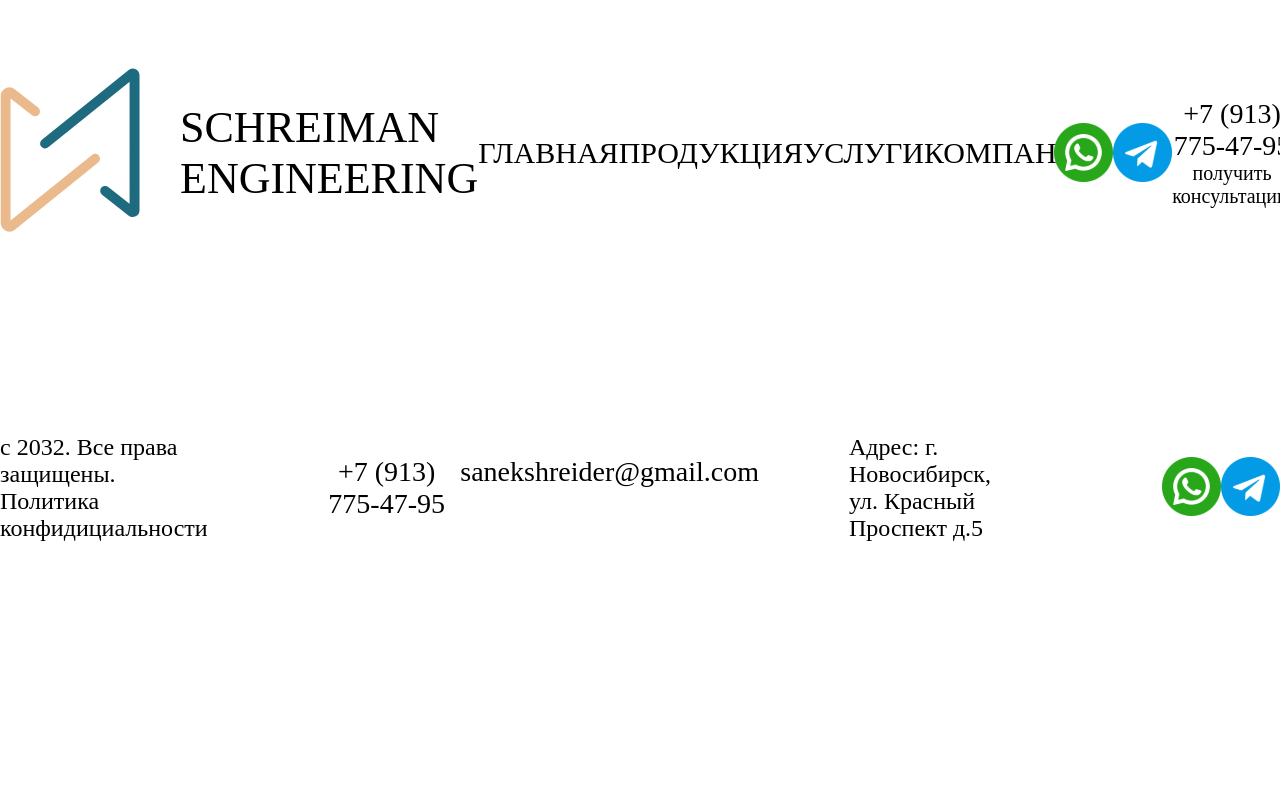
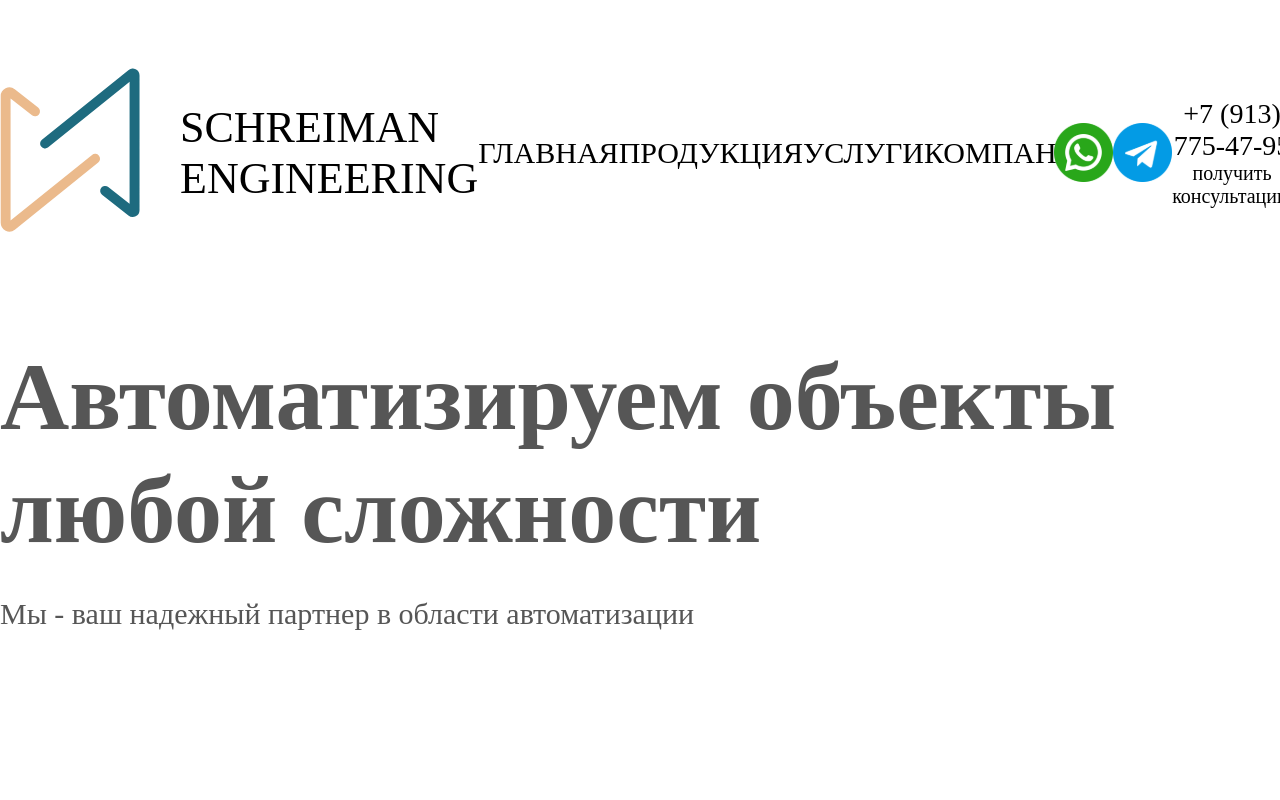
Before and after one commit to Vinorval/schreimaneng_ineering, a React (Create React App) app: page / in a window 1280 px wide. Shown: the top 800 px of the page. Built offline with nearby package versions, Linux system fonts and the light colour scheme.

Commit message:
feat: 'add section Promo'

```diff
--- a/src/components/app/App.js
+++ b/src/components/app/App.js
@@ -2,11 +2,13 @@
 import './App.css';
 import AppHeader from '../appHeader/AppHeader';
 import Footer from '../footer/Footer';
+import Promo from '../promo/Promo';
 
 function App() {
   return (
     <div className="App">
       <AppHeader></AppHeader>
+      <Promo></Promo>
       <Footer></Footer>
     </div>
   );
--- /dev/null
+++ b/src/components/promo/Promo.css
@@ -0,0 +1,26 @@
+.promo {
+    margin-top: 100px;
+    display: grid;
+    gap: 30px;
+}
+
+.promo__title {
+    font-family: 'Raleway';
+    font-style: normal;
+    font-weight: 700;
+    font-size: 96px;
+    line-height: 113px;
+    text-align: start;
+    color: #565656;
+    margin: 0;
+}
+
+.promo__subtitle {
+    font-family: 'Raleway';
+    font-style: normal;
+    font-weight: 400;
+    font-size: 30px;
+    line-height: 35px;
+    text-align: start;
+    color: #565656;
+}
--- /dev/null
+++ b/src/components/promo/Promo.js
@@ -0,0 +1,12 @@
+import './Promo.css';
+
+function Promo() {
+    return (
+        <section className="promo">
+            <h2 className="promo__title">Автоматизируем объекты любой сложности</h2>
+            <span className="promo__subtitle">Мы - ваш надежный партнер  в области автоматизации</span>
+        </section>
+    )
+}
+
+export default Promo;
```
